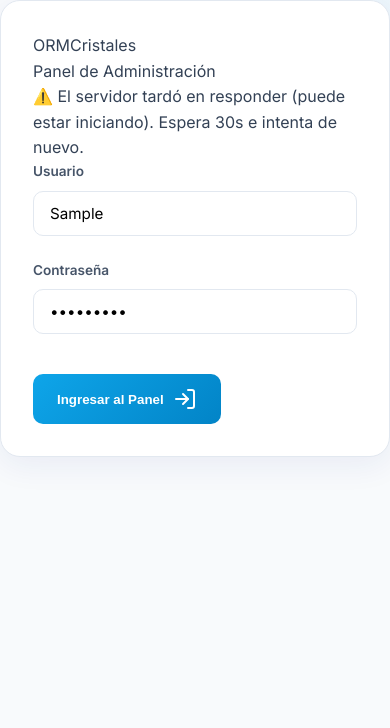
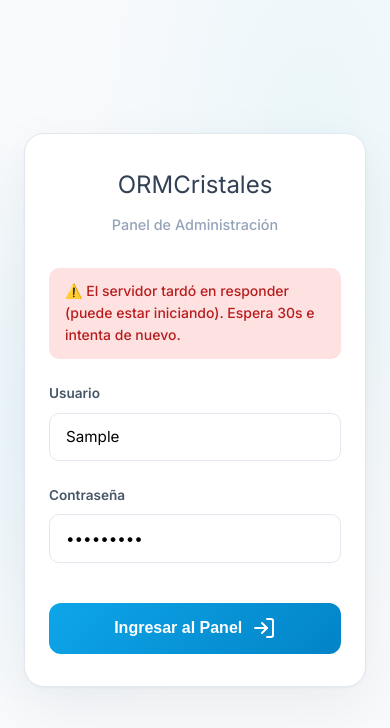
Before and after one commit to orangelmoscott/paneladmin, a website: page index.html in a window 390 px wide. Both pictures are taken after typing "Sample", "Sample123" into the empty fields and a click on the button "Ingresar al Panel". Drawn offline with nearby package versions, Linux system fonts and the light colour scheme; no server answers.

Commit message:
💎 Rediseño profesional de la página de login (responsive PC/móvil)

```diff
--- a/admin-style.css
+++ b/admin-style.css
@@ -484,3 +484,106 @@ h4 {
     background: #fef3c7;
     color: #92400e;
 }
+
+/* ----- LOGIN PAGE ----- */
+.login-container {
+    min-height: 100vh;
+    display: flex;
+    align-items: center;
+    justify-content: center;
+    padding: 1.5rem;
+    background:
+        radial-gradient(ellipse at 20% 50%, rgba(14, 165, 233, 0.08) 0%, transparent 50%),
+        radial-gradient(ellipse at 80% 20%, rgba(6, 182, 212, 0.06) 0%, transparent 50%),
+        var(--color-bg);
+}
+
+.login-box {
+    width: 100%;
+    max-width: 420px;
+    padding: 2.5rem;
+    border-radius: 24px;
+    border: 1px solid #e2e8f0;
+    background: white;
+    box-shadow:
+        0 20px 60px rgba(0, 0, 0, 0.06),
+        0 1px 3px rgba(0, 0, 0, 0.04);
+    animation: loginFadeIn 0.5s ease-out;
+}
+
+@keyframes loginFadeIn {
+    from {
+        opacity: 0;
+        transform: translateY(16px);
+    }
+    to {
+        opacity: 1;
+        transform: translateY(0);
+    }
+}
+
+.login-header {
+    text-align: center;
+    margin-bottom: 2rem;
+}
+
+.login-header .brand {
+    font-size: 1.75rem;
+    display: block;
+    margin-bottom: 0.5rem;
+}
+
+.login-header p {
+    color: #94a3b8;
+    font-size: 0.9rem;
+    font-weight: 500;
+}
+
+.login-box .form-group input {
+    padding: 0.85rem 1rem;
+    font-size: 0.95rem;
+}
+
+.login-box .btn-primary {
+    width: 100%;
+    padding: 0.85rem;
+    font-size: 1rem;
+    border-radius: 12px;
+}
+
+.login-box .alert {
+    padding: 0.75rem 1rem;
+    border-radius: 10px;
+    font-size: 0.875rem;
+    font-weight: 500;
+    margin-bottom: 1.5rem;
+}
+
+.alert-error {
+    background: #fee2e2;
+    color: #b91c1c;
+}
+
+/* Empty state */
+.empty-state {
+    text-align: center;
+    padding: 3rem 1rem;
+    color: #94a3b8;
+}
+
+.empty-state h2,
+.empty-state h3 {
+    color: #64748b;
+    margin-bottom: 0.5rem;
+}
+
+@media (max-width: 480px) {
+    .login-box {
+        padding: 2rem 1.5rem;
+        border-radius: 20px;
+    }
+
+    .login-header .brand {
+        font-size: 1.5rem;
+    }
+}
```
